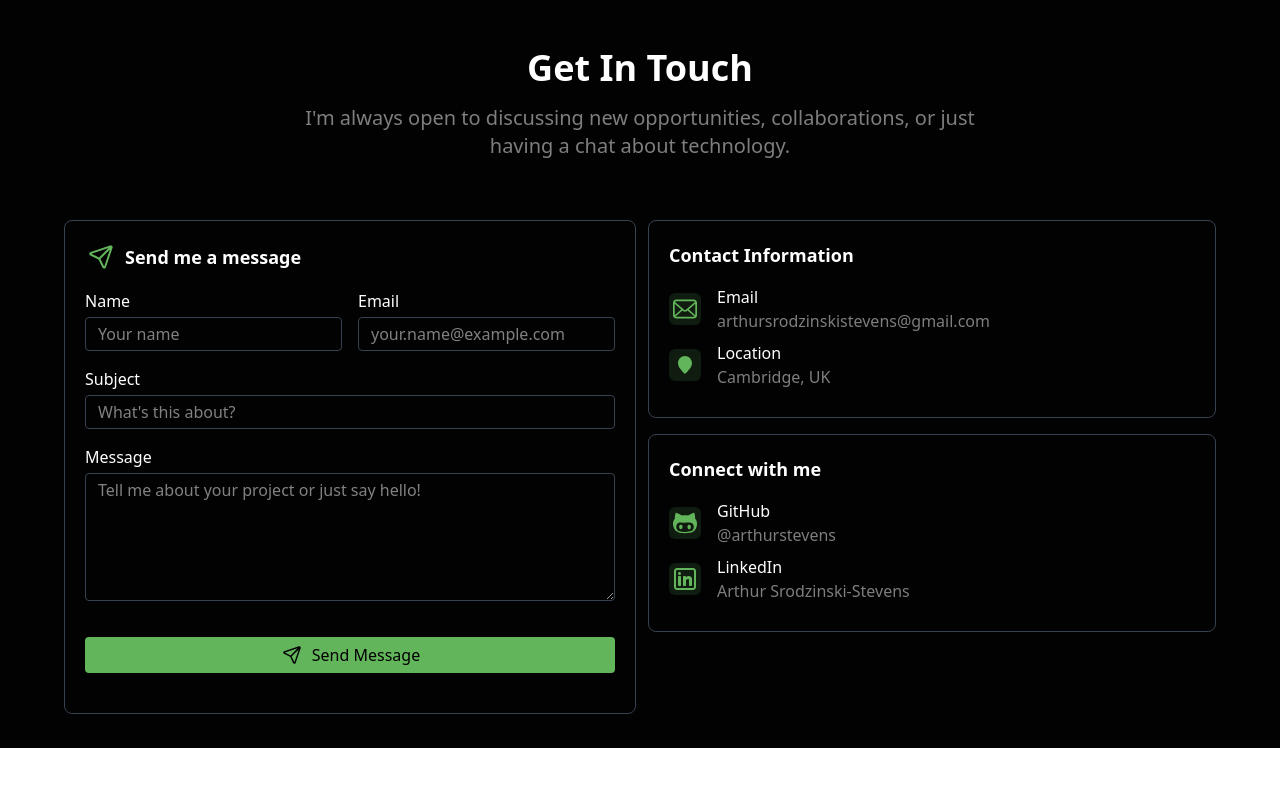
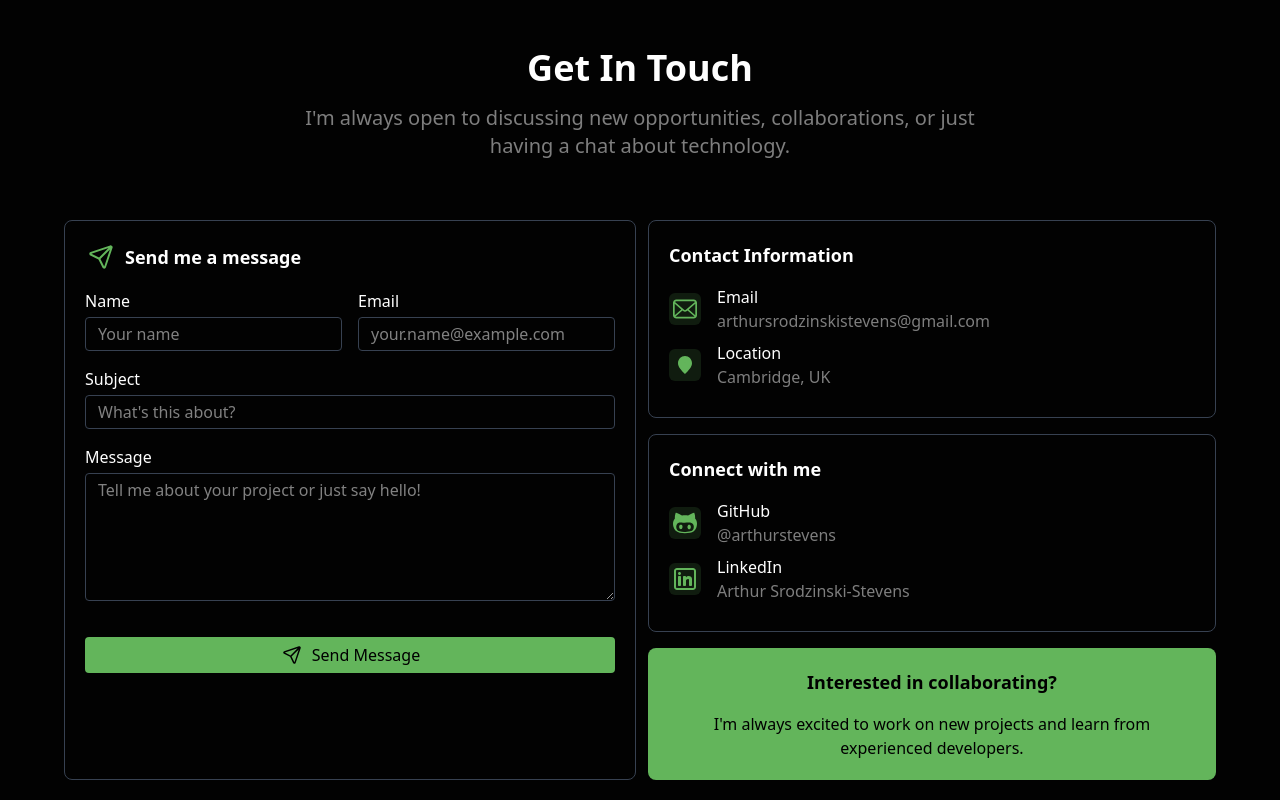
Before and after one commit to arthurstevens/portfolio, a React (Vite) app: page / in a window 1280 px wide. Shown: the part 2658-3458 px from the top of the page. Before the commit the page ends 3406 px from the top, so only its background shows below. Built offline with nearby package versions, Linux system fonts and the light colour scheme.

Commit message:
feat(contact): add collaboration widget

```diff
--- a/src/components/Contact.tsx
+++ b/src/components/Contact.tsx
@@ -20,6 +20,10 @@ const About = () => {
           <div className="space-y-4">
             <ContactInformation />
             <Connections />
+            <div className="flex flex-col text-center justify-center items-center bg-accent text-black rounded-lg p-5 w-full">
+              <h4 className="text-lg font-semibold mb-4">Interested in collaborating?</h4>
+              <p>I'm always excited to work on new projects and learn from experienced developers.</p>
+            </div>
           </div>
         </div>
       </div>
--- a/src/components/ui/ContactForm.tsx
+++ b/src/components/ui/ContactForm.tsx
@@ -1,7 +1,7 @@
 import SendMessage from './icons/SendMessage'
 
 const ContactForm = () => (
-  <div className="border-1 border-border rounded-lg p-5 w-max">
+  <div className="border-1 border-border rounded-lg p-5 w-max h-full">
     <h4 className="flex gap-2 items-center text-lg font-semibold text-accent mb-4">
       <SendMessage size={32} />
       <span className="text-primary">Send me a message</span>
```
